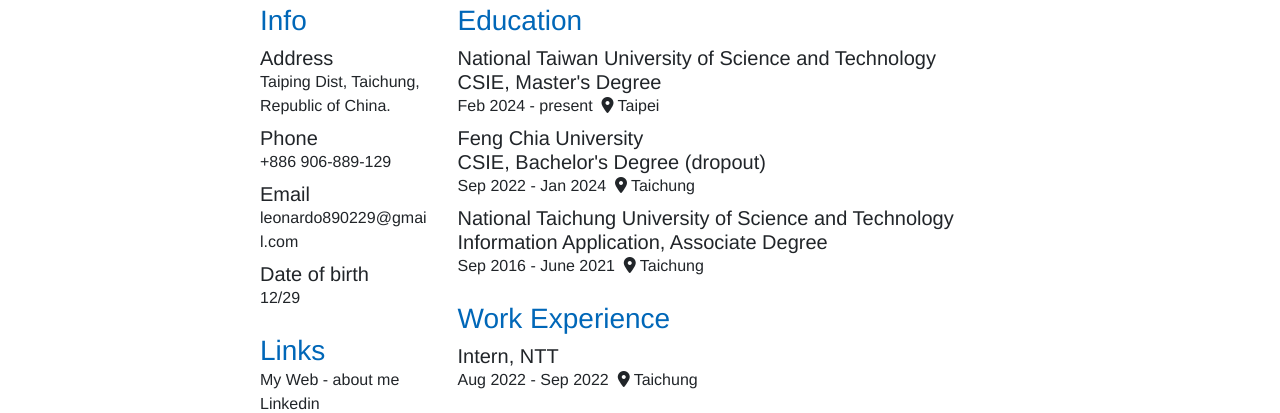
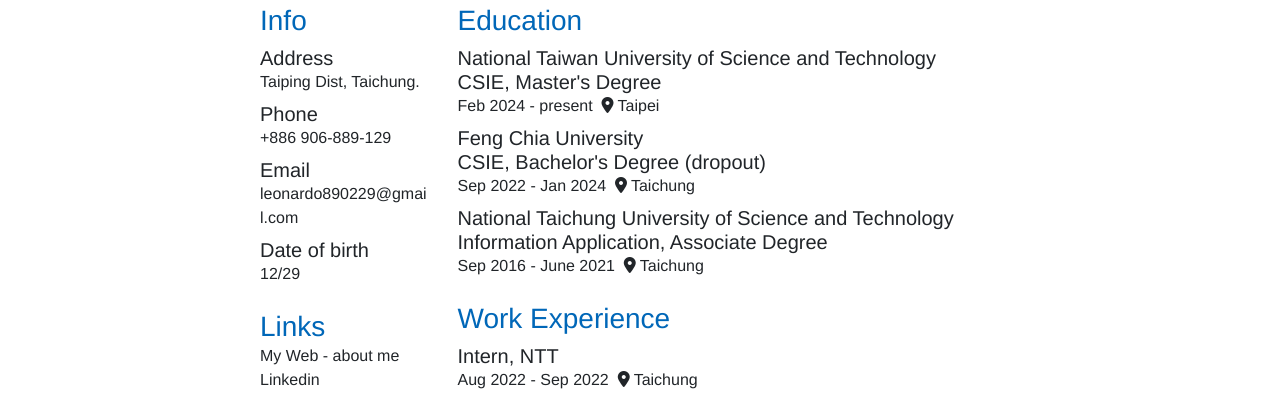
Before and after one commit to Leonardo-Classroom/leonardo-classroom.github.io, a plain HTML site: page index.html in a window 1280 px wide. Shown: the part 386-799 px from the top of the page. Drawn offline with nearby package versions, Linux system fonts and the light colour scheme.

Commit message:
Update address in index.html

```diff
--- a/index.html
+++ b/index.html
@@ -150,7 +150,7 @@
                                 <h3 class="font-blue">Info</h3>
 
                                 <h5 class="m-0">Address</h5>
-                                <p class="mb-2">Taiping Dist, Taichung, Republic of China.</p>
+                                <p class="mb-2">Taiping Dist, Taichung.</p>
 
                                 <h5 class="m-0">Phone</h5>
                                 <p class="mb-2"><a class="font-black" href="tel:+886-906889129">+886 906-889-129</a></p>
```
